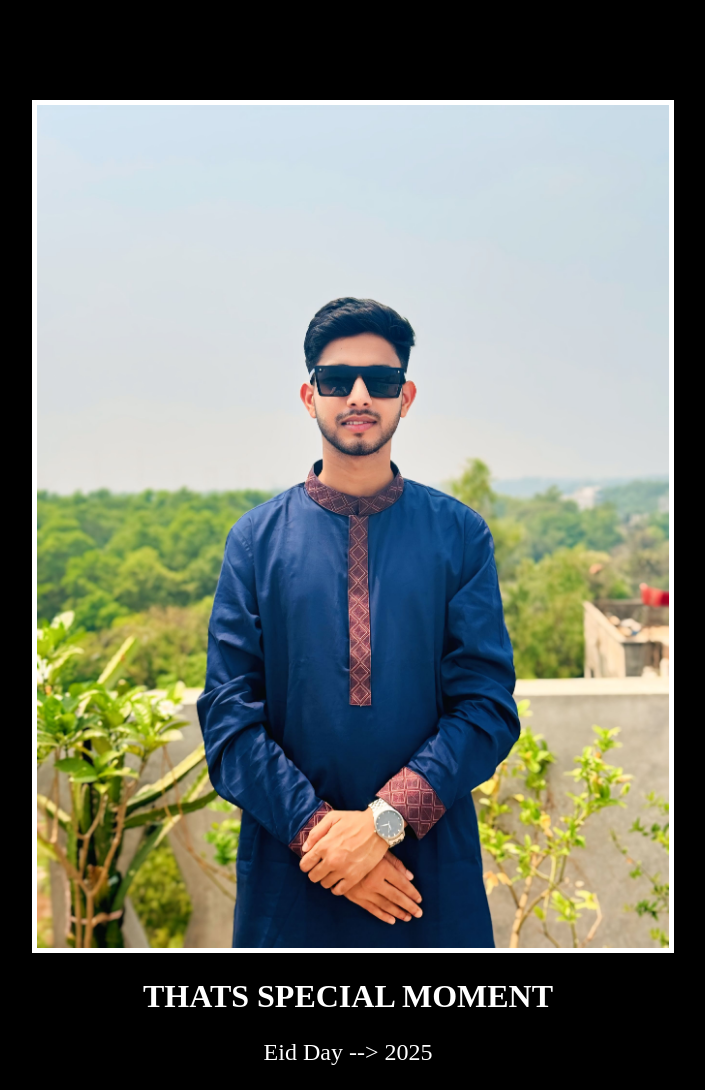
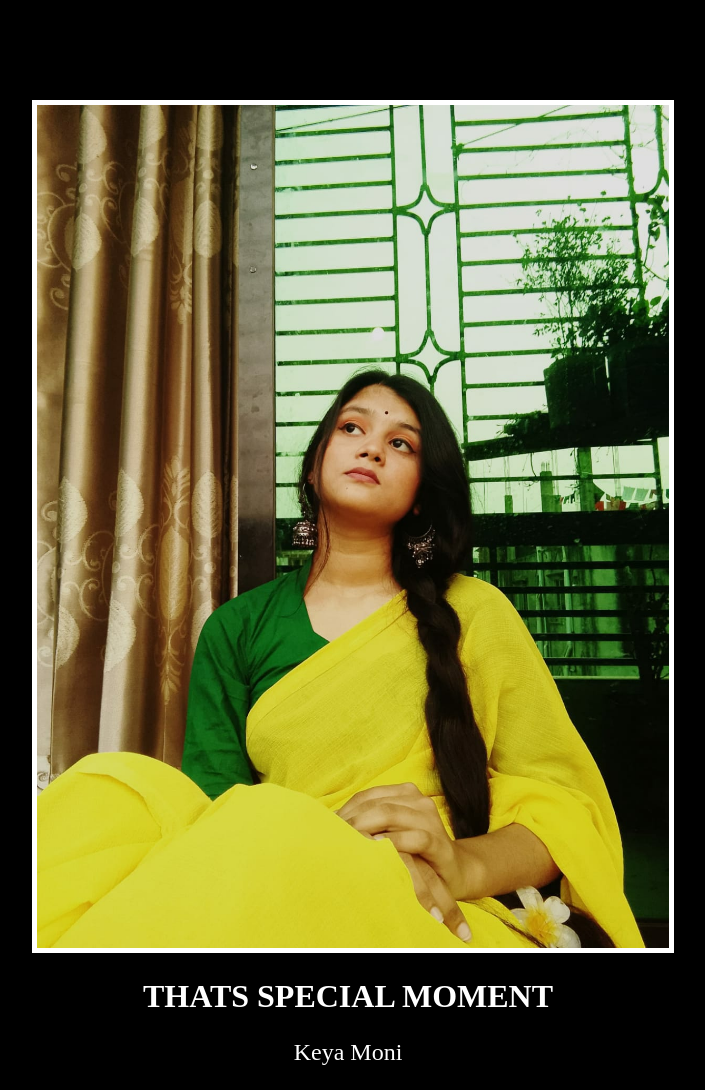
Before and after one commit to hkhasan121/picture, a plain HTML site: page index.html in a window 1280 px wide. Shown: the whole page, without its empty margins (292-997 px from the left). Drawn offline with Linux system fonts and the light colour scheme.

Commit message:
Update index.html

```diff
--- a/index.html
+++ b/index.html
@@ -24,9 +24,9 @@ But it must have the following features:
   </head>
   <body>
      <div id="poster">
-    <img src="./assets/images/WhatsApp Image 2025-04-02 at 12.27.53_70222f0b.jpg" alt="pic">
+    <img src="./assets/images/keya.jpg" alt="pic">
     <h1>Thats Special Moment</h1>
-    <p>Eid Day --> 2025</p>
+    <p>Keya Moni</p>
 
   </div>
   </body>
```
